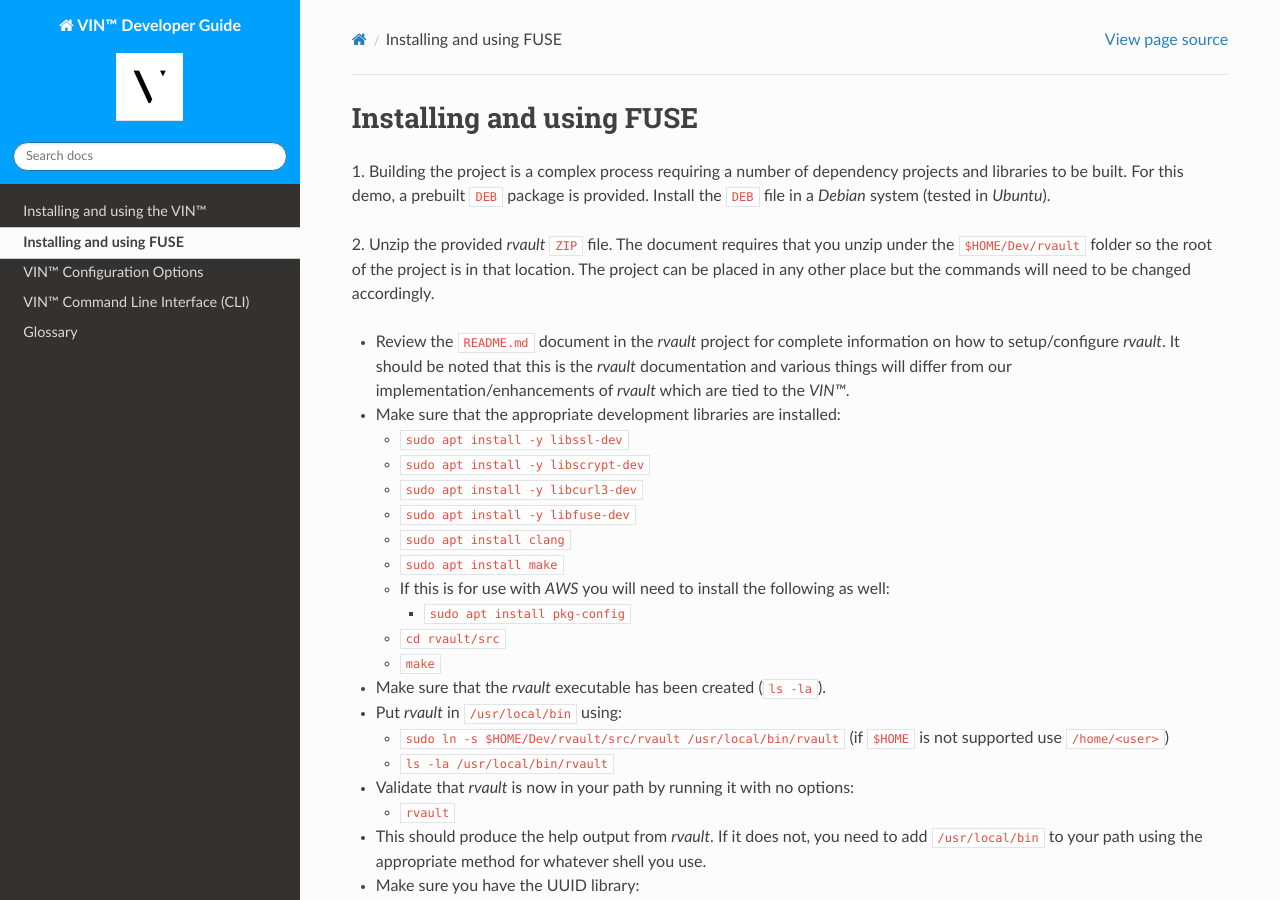
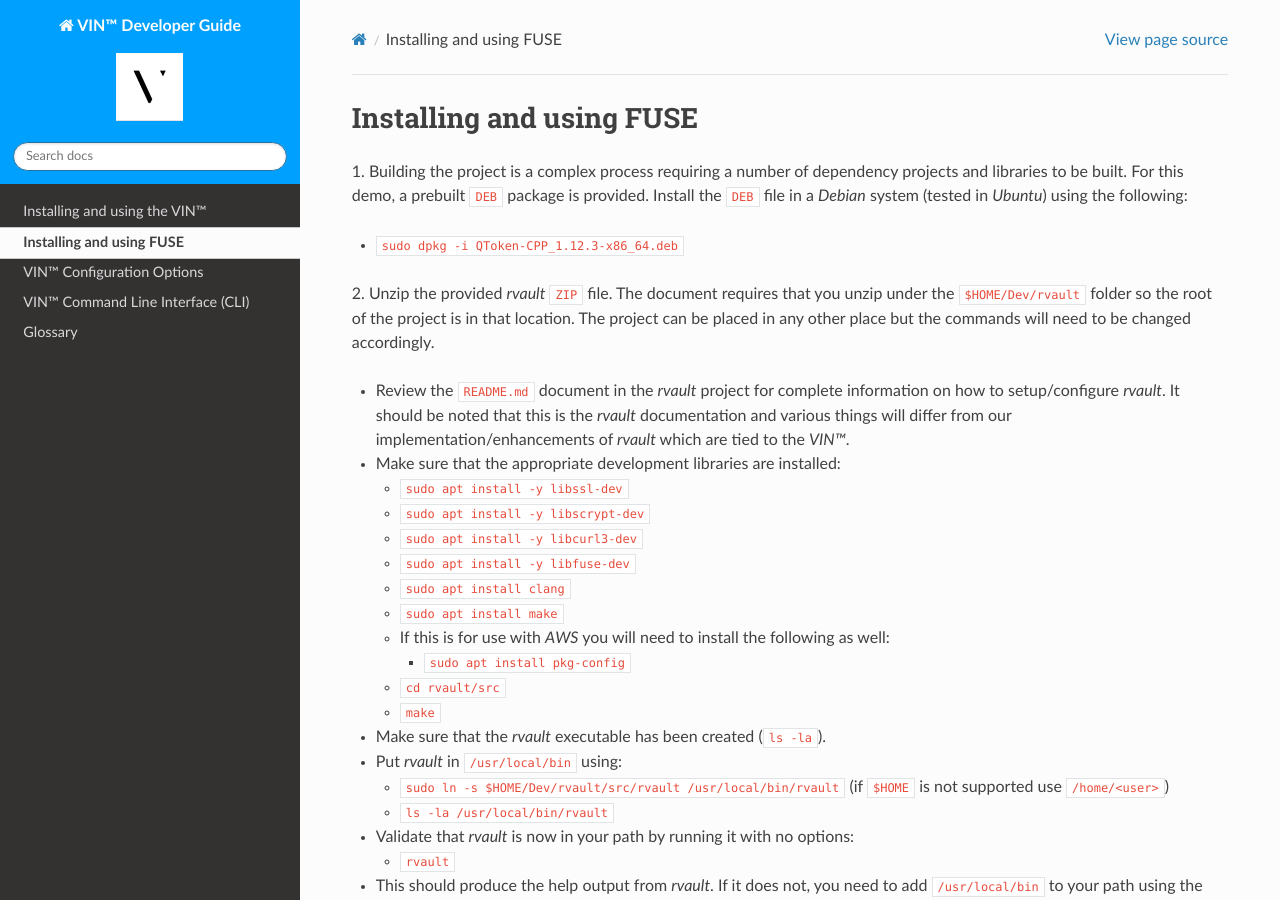
Before and after one commit to Market-Insight-Solutions-LLC/vin-developer-guide, a Sphinx documentation site: the page built from docs/source/vin_fuse.rst, in a window 1280 px wide and 900 px high. Built offline with Sphinx 7.4.7 and the Read the Docs theme 2.0.0, drawn with Linux system fonts in a browser that asks for light colours.

Commit message:
added install command for VIN

```diff
--- a/docs/source/vin_fuse.rst
+++ b/docs/source/vin_fuse.rst
@@ -3,7 +3,9 @@
 Installing and using FUSE
 **************************************
 
-\1\. Building the project is a complex process requiring a number of dependency projects and libraries to be built. For this demo, a prebuilt ``DEB`` package is provided. Install the ``DEB`` file in a *Debian* system (tested in *Ubuntu*).
+\1\. Building the project is a complex process requiring a number of dependency projects and libraries to be built. For this demo, a prebuilt ``DEB`` package is provided. Install the ``DEB`` file in a *Debian* system (tested in *Ubuntu*) using the following:
+
+* ``sudo dpkg -i QToken-CPP_1.12.3-x86_64.deb``
 
 
 \2\. Unzip the provided *rvault* ``ZIP`` file. The document requires that you unzip under the ``$HOME/Dev/rvault`` folder so the root of the project is in that location. The project can be placed in any other place but the commands will need to be changed accordingly.
```
